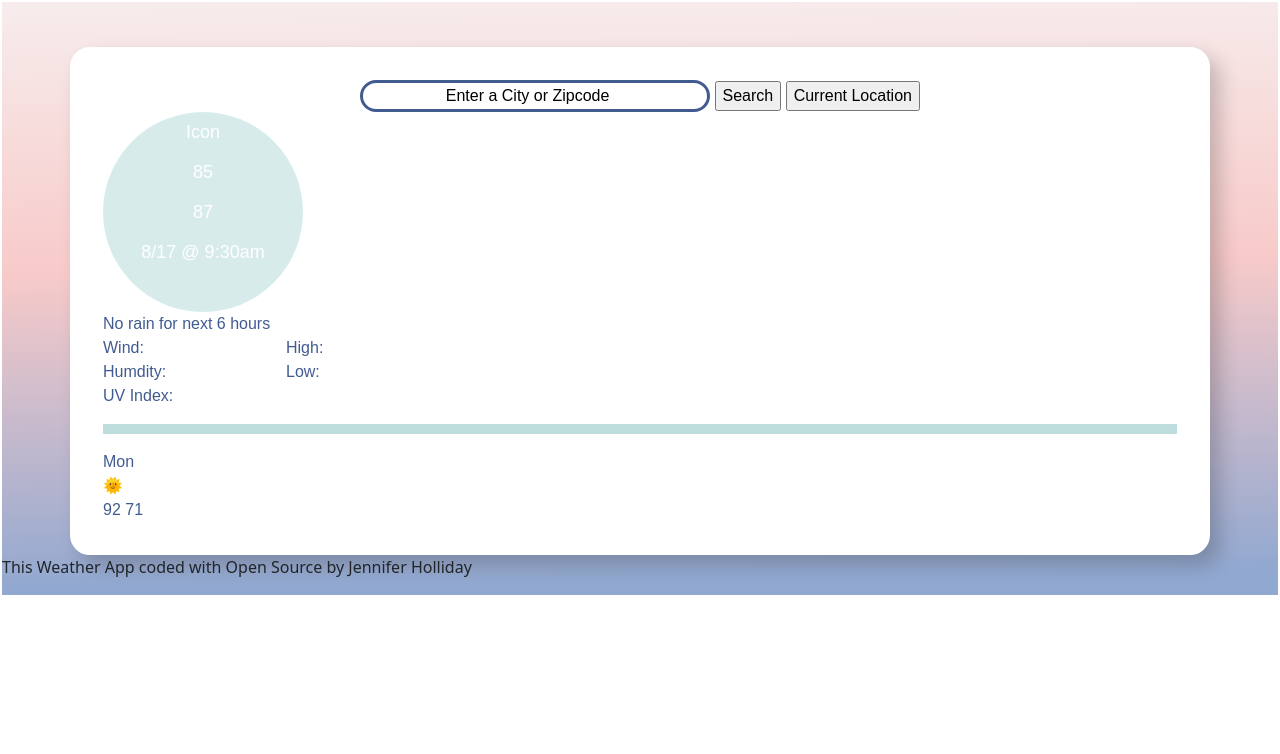
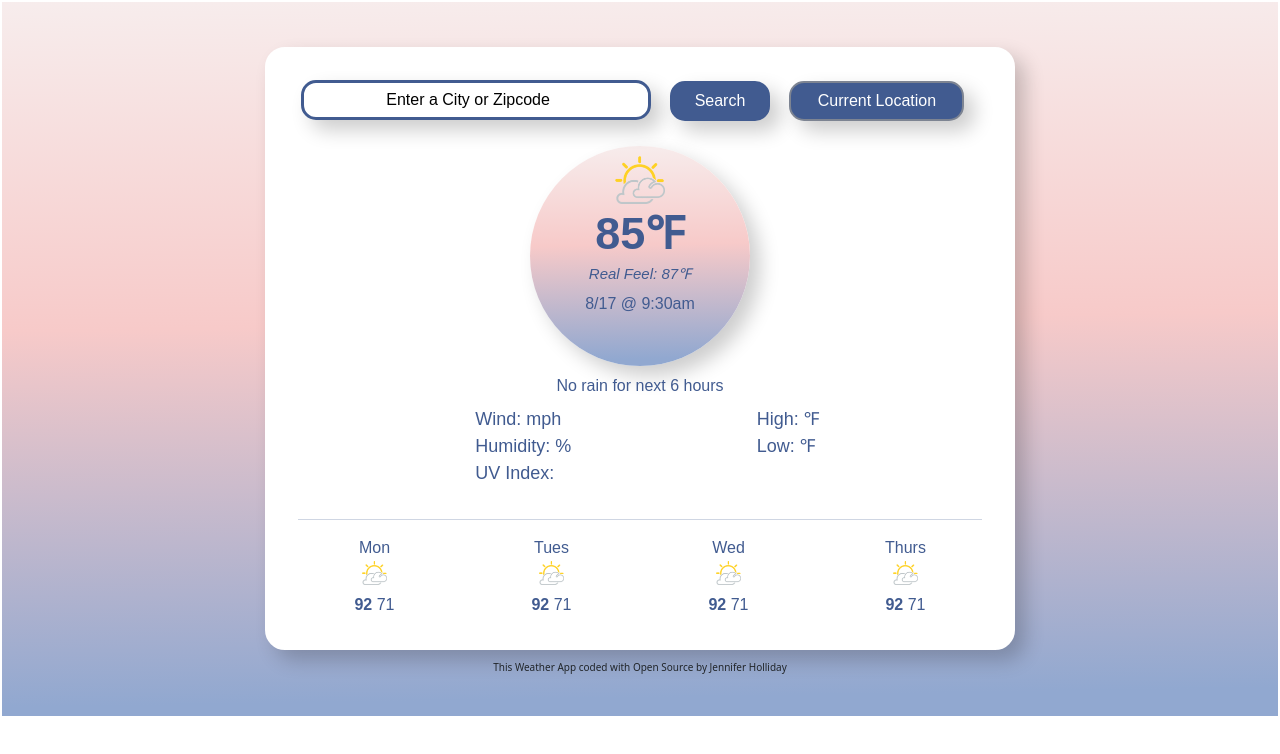
Before and after one commit to jennholl02/Simply-Weather-2.0, a plain HTML site: page index.html in a window 1280 px wide. Drawn offline with nearby package versions, Linux system fonts and the light colour scheme; a web font is replaced by a local one.

Commit message:
Updated CSS Styling

```diff
--- a/index.html
+++ b/index.html
@@ -10,9 +10,12 @@
       integrity="sha384-KyZXEAg3QhqLMpG8r+8fhAXLRk2vvoC2f3B09zVXn8CA5QIVfZOJ3BCsw2P0p/We"
       crossorigin="anonymous"
     />
-    <link rel="preconnect" href="https://fonts.googleapis.com">
-<link rel="preconnect" href="https://fonts.gstatic.com" crossorigin>
-<link href="https://fonts.googleapis.com/css2?family=Georama:ital,wght@0,100;0,200;0,300;0,400;0,500;0,600;0,700;0,800;0,900;1,100;1,200;1,300;1,400;1,500;1,600;1,700;1,800;1,900&display=swap" rel="stylesheet">
+    <link rel="preconnect" href="https://fonts.googleapis.com" />
+    <link rel="preconnect" href="https://fonts.gstatic.com" crossorigin />
+    <link
+      href="https://fonts.googleapis.com/css2?family=Georama:ital,wght@0,100;0,200;0,300;0,400;0,500;0,600;0,700;0,800;0,900;1,100;1,200;1,300;1,400;1,500;1,600;1,700;1,800;1,900&display=swap"
+      rel="stylesheet"
+    />
     <link rel="stylesheet" href="src/style.css" />
 
     <title>Simply Weather 2.0</title>
@@ -28,15 +31,32 @@
                 value="Enter a City or Zipcode"
                 class="city-search-bar"
               />
-              <input type="button" value="Search" class="city-search-button" />
-               <input type="submit" value="Current Location" class="location-submit-button" />
+              <input
+                type="button"
+                value="Search"
+                class="btn btn-warning"
+                id="city-search-button"
+              />
+              <input
+                type="submit"
+                value="Current Location"
+                class="btn btn-warning"
+                id="location-submit-button"
+              />
             </form>
           </div>
           <div class="current-forecast">
             <div class="circle">
-              <div class="current-weather-icon">Icon</div>
-              <div class="temperature-circle">85</div>
-              <div class="real-feel-circle">87</div>
+              <div class="current-weather-image">
+                <img
+                  src="images/weather-image.png"
+                  alt="Weather Image"
+                  width="50px"
+                />
+              </div>
+              <div class="temperature-circle">85℉</div>
+              <span class="real-feel-circle">Real Feel: </span
+              ><span class="real-feel-temp">87℉</span>
               <div class="time-date-circle">8/17 @ 9:30am</div>
             </div>
           </div>
@@ -44,24 +64,85 @@
             <div class="precipitation-forecast">No rain for next 6 hours</div>
           </div>
           <div class="current-weather-conditions">
-            <div class="row">
-              <div class="col-2">
-                <div class="current-wind">Wind:</div>
-                <div class="current-humidity">Humdity:</div>
-                <div class="uv-index">UV Index:</div>
+            <div class="row justify-content-evenly">
+              <div class="col-4">
+                <ul>
+                  <li>
+                    <span class="wind">Wind: </span
+                    ><span class="current-wind"> mph</span>
+                  </li>
+                  <li>
+                    <span class="humidity">Humidity: </span
+                    ><span class="current-humidity"> %</span>
+                  </li>
+                  <li>
+                    <span class="uv-index">UV Index: </span
+                    ><span class="current-uv-index"> </span>
+                  </li>
+                </ul>
               </div>
-              <div class="col-2">
-                <div class="current-high">High:</div>
-                <div class="current-low">Low:</div>
+              <div class="col-4">
+                <ul>
+                  <li>
+                    <span class="high">High:</span>
+                    <span class="current-high"> ℉</span>
+                  </li>
+                  <li>
+                    <span class="low">Low:</span>
+                    <span class="current-low"> ℉</span>
+                  </li>
+                </ul>
               </div>
             </div>
           </div>
           <hr />
           <div class="future-forecast">
             <div class="row">
-              <div class="col-4">
+              <div class="col-3">
                 <div class="future-date">Mon</div>
-                <div class="future-weather-image">🌞</div>
+                <div class="future-weather-image">
+                  <img
+                    src="images/weather-image.png"
+                    alt="Weather Image"
+                    width="25px"
+                  />
+                </div>
+                <span class="future-high">92</span>
+                <span class="future-low">71</span>
+              </div>
+              <div class="col-3">
+                <div class="future-date">Tues</div>
+                <div class="future-weather-image">
+                  <img
+                    src="images/weather-image.png"
+                    alt="Weather Image"
+                    width="25px"
+                  />
+                </div>
+                <span class="future-high">92</span>
+                <span class="future-low">71</span>
+              </div>
+              <div class="col-3">
+                <div class="future-date">Wed</div>
+                <div class="future-weather-image">
+                  <img
+                    src="images/weather-image.png"
+                    alt="Weather Image"
+                    width="25px"
+                  />
+                </div>
+                <span class="future-high">92</span>
+                <span class="future-low">71</span>
+              </div>
+              <div class="col-3">
+                <div class="future-date">Thurs</div>
+                <div class="future-weather-image">
+                  <img
+                    src="images/weather-image.png"
+                    alt="Weather Image"
+                    width="25px"
+                  />
+                </div>
                 <span class="future-high">92</span>
                 <span class="future-low">71</span>
               </div>
@@ -70,7 +151,6 @@
         </div>
       </div>
       <p>This Weather App coded with Open Source by Jennifer Holliday</p>
-    </main>
     </div>
     <script src="src/index.js"></script>
   </body>
--- a/src/style.css
+++ b/src/style.css
@@ -6,10 +6,10 @@
     rgb(145, 168, 208) 96.1%
   );
   background-size: cover;
-
   border: 2px solid white;
 }
 .container {
+  width: 750px;
   margin-top: 45px;
   background-color: white;
   padding: 15px 15px 15px 15px;
@@ -30,25 +30,115 @@
 
 .city-search-bar {
   width: 350px;
+  height: 40px;
   text-align: center;
   border: 3px solid #415b90;
-  border-radius: 20px;
+  border-radius: 15px;
+  margin-right: 15px;
+  box-shadow: 10px 10px 20px rgba(0, 0, 0, 0.2);
+}
+
+#city-search-button {
+  text-align: center;
+  margin-right: 15px;
+  border-radius: 15px;
+  color: white;
+  background-color: #415b90;
+  width: 100px;
+  height: 40px;
+  border: 2px solid #415b90;
+  box-shadow: 10px 10px 20px rgba(0, 0, 0, 0.2);
+}
+
+#city-search-button:hover {
+  background-color: #fec106;
+  color: white;
+}
+
+#location-submit-button {
+  text-align: center;
+  margin-right: 15px;
+  border-radius: 15px;
+  width: 175px;
+  height: 40px;
+  border: 2px solid #7d8492;
+  background-color: #415b90;
+  color: white;
+  box-shadow: 10px 10px 20px rgba(0, 0, 0, 0.2);
+}
+
+#location-submit-button:hover {
+  background-color: #fec106;
+  color: white;
 }
 
 .circle {
-  width: 200px;
-  height: 200px;
-  line-height: 40px;
+  display: block;
+  margin: 0 auto;
+  margin-top: 25px;
+  width: 220px;
+  height: 220px;
+  line-height: 30px;
   border-radius: 50%;
-  font-size: 18px;
-  color: #fff;
+  color: #415b90;
   text-align: center;
-  background: teal;
-  opacity: 15%;
+  background: linear-gradient(
+    179.1deg,
+    rgb(247, 238, 238) -1.9%,
+    rgb(247, 202, 201) 44.9%,
+    rgb(145, 168, 208) 96.1%
+  );
+  box-shadow: 10px 10px 20px rgba(0, 0, 0, 0.2);
 }
 
-hr {
-  border: 0;
-  border-top: 10px solid teal;
-  background-color: teal;
+.current-weather-image {
+  padding-top: 10px;
+  padding-bottom: 5px;
 }
+
+.temperature-circle {
+  font-size: 45px;
+  font-weight: bold;
+  padding: 10px;
+}
+
+.real-feel-circle,
+.real-feel-temp {
+  font-size: 15px;
+  font-style: italic;
+}
+
+.precipitation-forecast {
+  text-align: center;
+  padding-top: 8px;
+  padding-bottom: 8px;
+  font-size: 16px;
+}
+
+.current-weather-conditions {
+  padding-left: 75px;
+}
+
+ul {
+  list-style: none;
+  font-size: 18px;
+}
+
+.future-forecast {
+  text-align: center;
+}
+
+.future-weather-image {
+  padding-bottom: 8px;
+}
+
+.future-high {
+  font-weight: bold;
+}
+
+p {
+  text-align: center;
+  font-size: 10px;
+  padding-top: 10px;
+  padding-bottom: 25px;
+}
```
